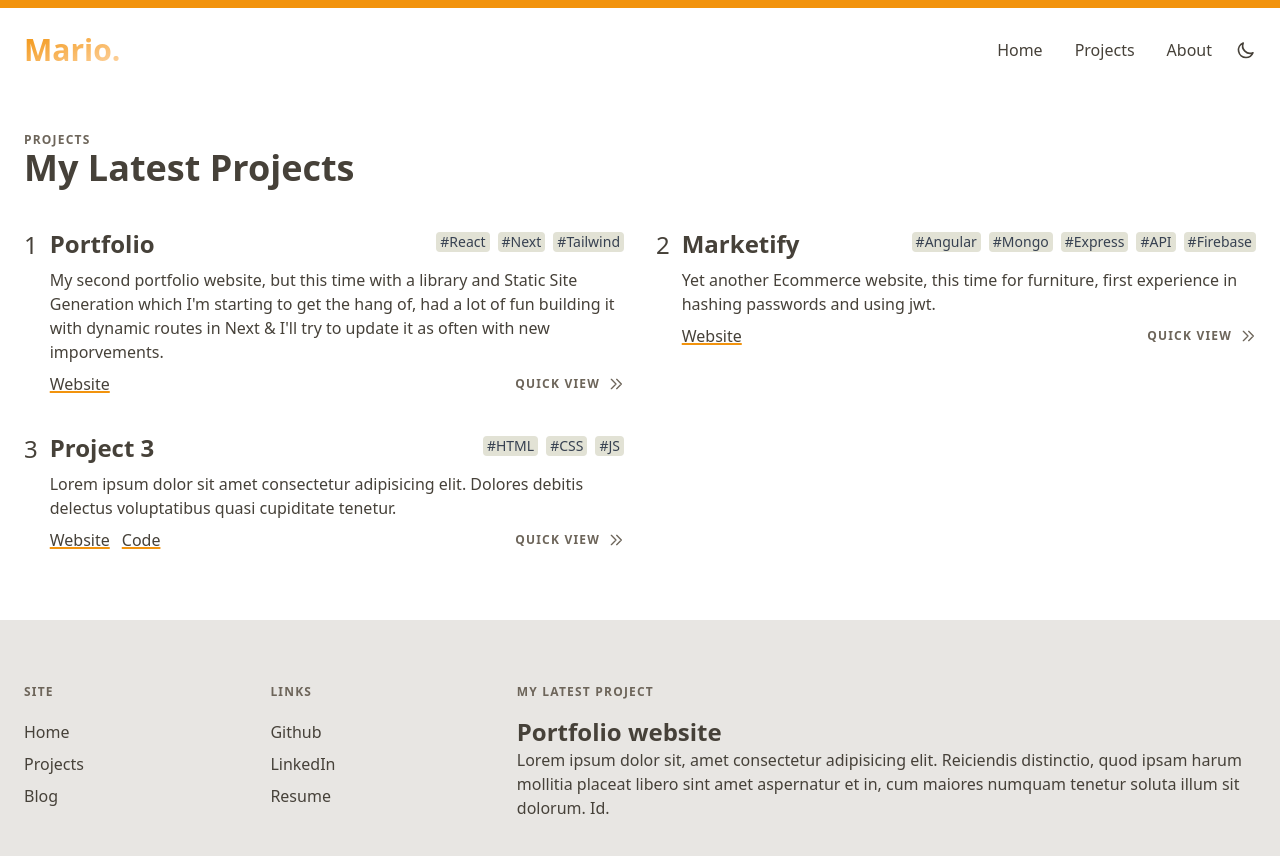
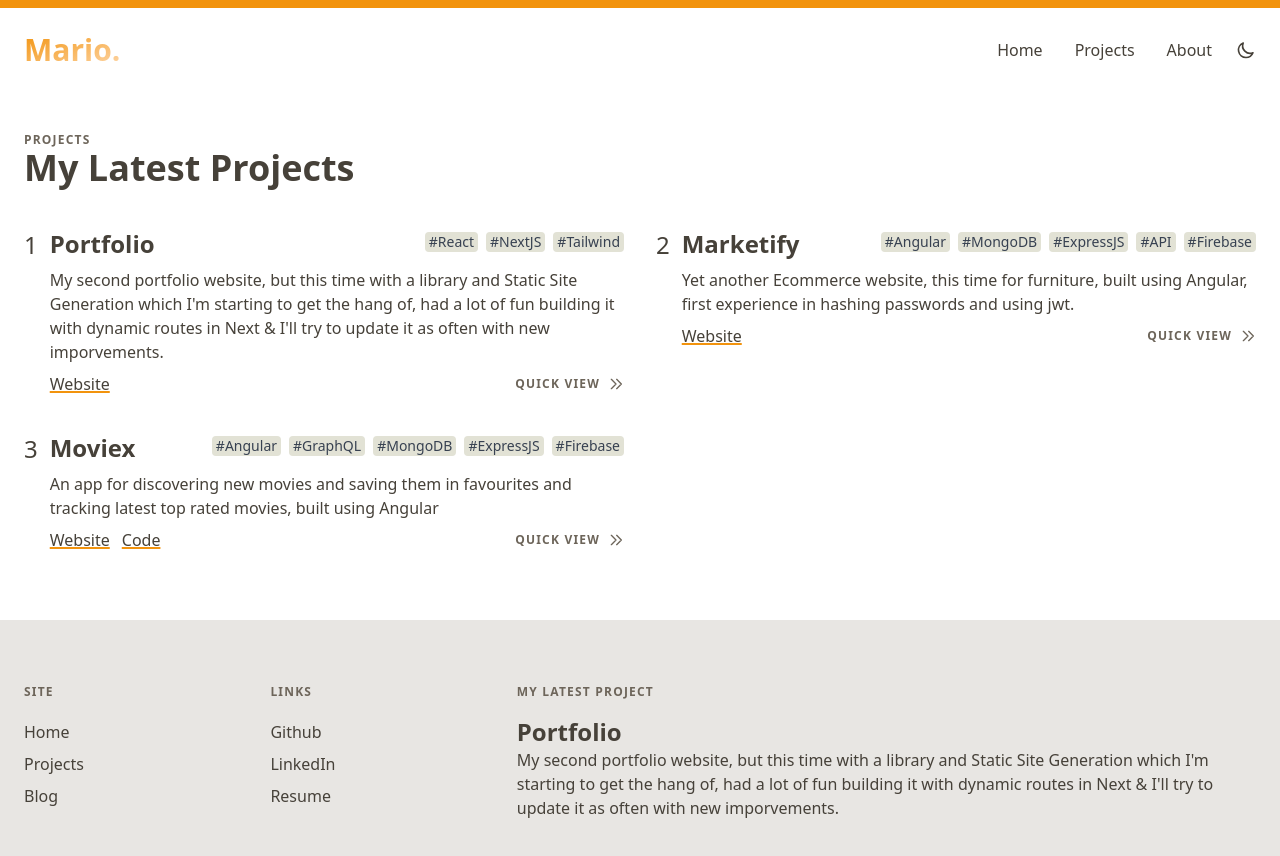
Before and after one commit to mario130/portfolio-2.0, a Next.js app: page /projects in a window 1280 px wide. Shown: the top 856 px of the page. Built offline with nearby package versions, Linux system fonts and the light colour scheme.

Commit message:
add Moviex to projects

```diff
--- a/components/footer.jsx
+++ b/components/footer.jsx
@@ -2,7 +2,6 @@ import Link from 'next/link';
 import {server} from '../config/index';
 
 export default (props) => {
-  console.log(props);
 
   return(
 
@@ -24,21 +23,10 @@ export default (props) => {
 
       <div className="hidden md:block col-span-3">
         <p className="section-header mb-4">My latest project</p>
-        <p className="text-2xl font-bold">Portfolio website</p>
-        <p>Lorem ipsum dolor sit, amet consectetur adipisicing elit. Reiciendis distinctio, quod ipsam harum mollitia placeat libero sint amet aspernatur et in, cum maiores numquam tenetur soluta illum sit dolorum. Id.</p>
+        <Link href="/projects/1"><a className="text-2xl font-bold">Portfolio</a></Link>
+        <p>My second portfolio website, but this time with a library and Static Site Generation which I'm starting to get the hang of, had a lot of fun building it with dynamic routes in Next & I'll try to update it as often with new imporvements.</p>
       </div>
     </footer>
   </div>
   )
 }
-
-export async function getStaticProps(context) {
-  let projects = await fetch(`${server}/projects`)
-  projects = await projects.json()
-
-  return {
-    props: {
-      res: projects
-    }
-  }
-}
--- a/components/project.jsx
+++ b/components/project.jsx
@@ -6,7 +6,7 @@ const Project = ({project, i}) => (
     <span className="text-2xl mt-px">{i}</span>
     <div className="ml-3">
       <div className="text-2xl font-semibold lg:flex lg:justify-between lg:items-center">
-        <div className="mb-2">{project.title}</div>
+        <Link href={`/projects/${project.id}`}><a className="mb-2">{project.title}</a></Link>
         <div className="flex flex-wrap mb-1">
           {project.stack.map((skill, i) => (
             <Tag i={i} skill={skill} />
--- a/projects.js
+++ b/projects.js
@@ -2,18 +2,18 @@ export const projects = [
   {
     id: 1,
     title: "Portfolio",
-    description: "My second portfolio website, but this time with a library and Static Site Generation which I'm starting to get the hang of, had a lot of fun building it with dynamic routes in Next & I'll try to update it as often with new imporvements. ",
-    stack: ["React", "Next", "Tailwind"],
+    description: "My second portfolio website, but this time with a library and Static Site Generation which I'm starting to get the hang of, had a lot of fun building it with dynamic routes in Next & I'll try to update it as often with new imporvements.",
+    stack: ["React", "NextJS", "Tailwind"],
     website: "https://portfolio-mario130.vercel.app/",
     repo: "",
-    summary: "Built using Tailwind with React which was an excellent combination that I enjoyed a lot, it was a good training for Next.  The site still needs more work but I like the results so far.. ",
+    summary: "Built using Tailwind with React which was an excellent combination that I enjoyed a lot, it was a good training for Next. Struggled a lot using SSG functions but that's that's the only way to gain experience. The site still needs more work but I like the results so far.. ",
     imageUrl: "https://i.imgur.com/Itfn54U.png"
   },
   {
     id: 2,
     title: "Marketify",
-    description: "Yet another Ecommerce website, this time for furniture, first experience in hashing passwords and using jwt.",
-    stack: ["Angular", "Mongo", "Express", "API", "Firebase"],
+    description: "Yet another Ecommerce website, this time for furniture, built using Angular, first experience in hashing passwords and using jwt.",
+    stack: ["Angular", "MongoDB", "ExpressJS", "API", "Firebase"],
     website: "https://marketify-130.web.app/",
     repo: "",
     summary: "TEAM PROJECT - Although I've did most of the work excluding the homepage, I've built the database and the express server from scratch and added the authentication system, used Firebase for hosting.",
@@ -21,11 +21,12 @@ export const projects = [
   },
   {
     id: 3,
-    title: "Project 3",
-    description: "Lorem ipsum dolor sit amet consectetur adipisicing elit. Dolores debitis delectus voluptatibus quasi cupiditate tenetur.",
-    stack: ["HTML", "CSS", "JS"],
-    website: "https://www.google.com",
-    repo: "https://www.google.com",
-    summary: "this is a test summary!",
+    title: "Moviex",
+    description: "An app for discovering new movies and saving them in favourites and tracking latest top rated movies, built using Angular",
+    stack: ["Angular", "GraphQL", "MongoDB", "ExpressJS", "Firebase"],
+    website: "https://moviex-1.web.app",
+    repo: "https://github.com/mario130/moviex",
+    summary: "TEAM PROJECT - My role was purely logical in building the Graphql backend for retreiving the movies list and making the sidebar functional for filtering movies according to genres",
+    imageUrl: "https://i.imgur.com/23f5DgA.png"
   },
 ]
```
